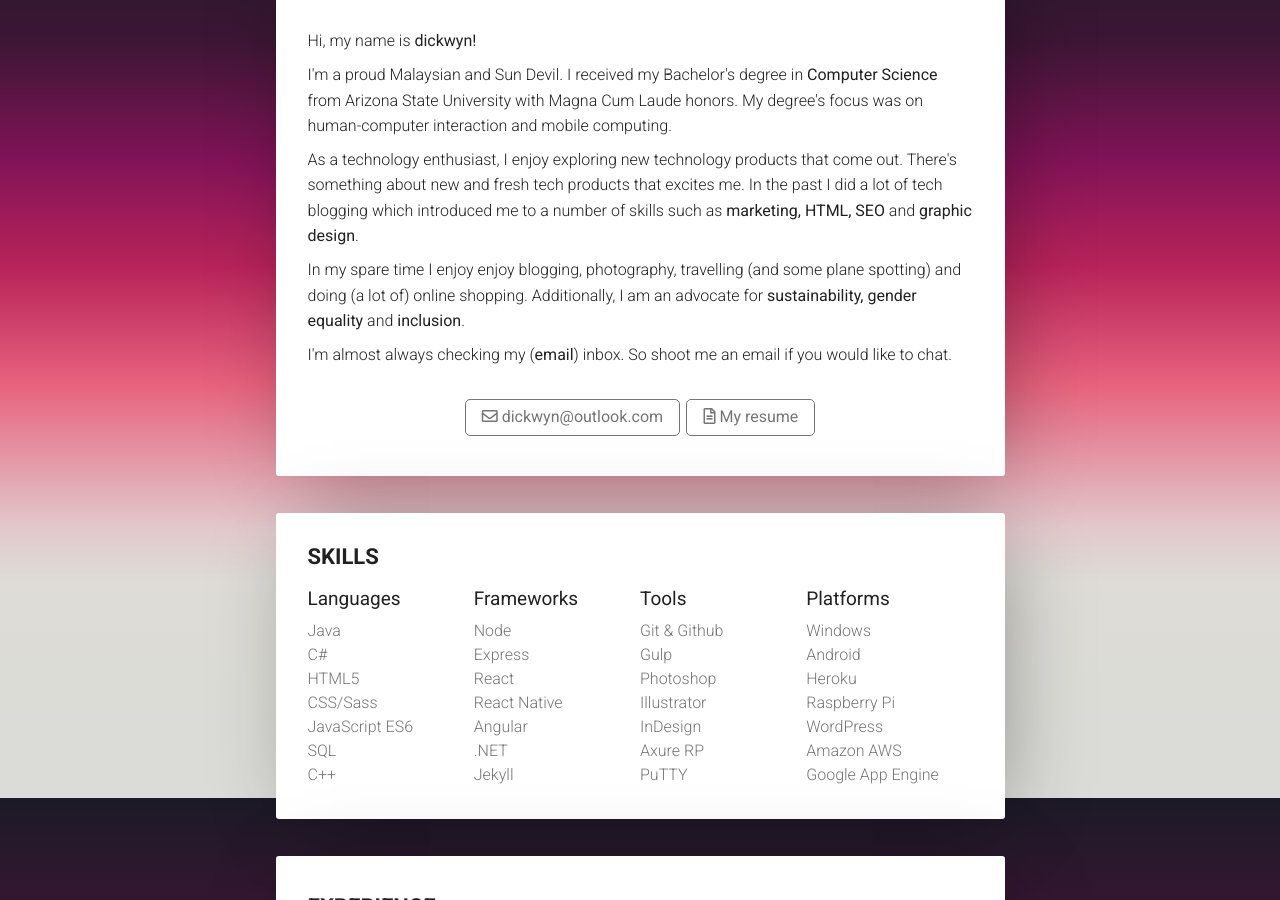
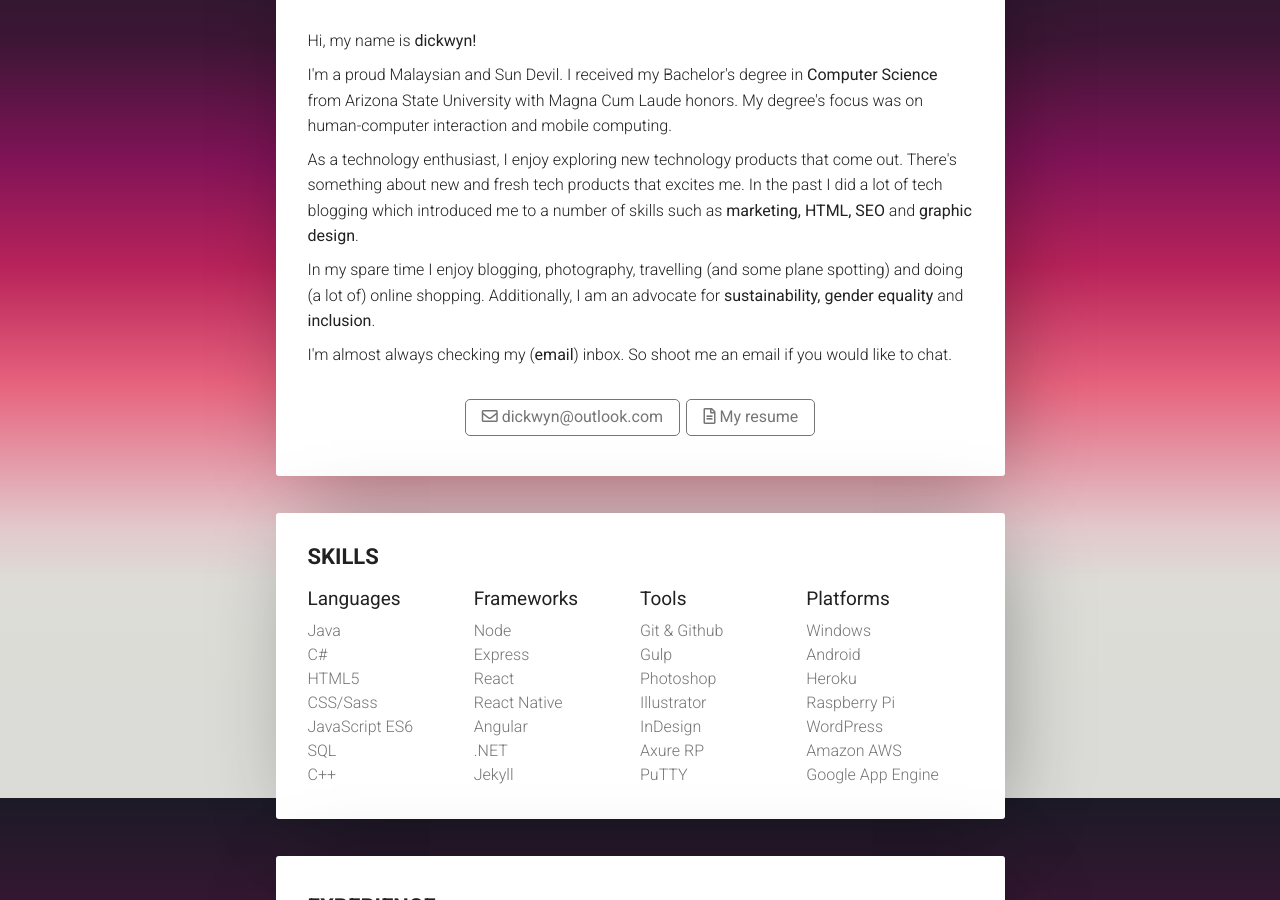
Before and after one commit to dickwyn/v2, a Jekyll site: the page built from index.html, in a window 1280 px wide and 900 px high, scrolled down 1002 px. Built offline with Jekyll 4.4.1, drawn with Linux system fonts in a browser that asks for light colours; nearby versions of some CDN libraries; Markdown is read by kramdown in place of the engine named in the settings; comment, search, counter and statistics services are not loaded.

Commit message:
(fix) typo on long summary

```diff
--- a/_data/summaries.yml
+++ b/_data/summaries.yml
@@ -5,5 +5,5 @@ long:
   - item: Hi, my name is <b>dickwyn!</b>
   - item: I'm a proud Malaysian and Sun Devil. I received my Bachelor's degree in <b>Computer Science</b> from Arizona State University with Magna Cum Laude honors. My degree's focus was on human-computer interaction and mobile computing.
   - item: As a technology enthusiast, I enjoy exploring new technology products that come out. There's something about new and fresh tech products that excites me. In the past I did a lot of tech blogging which introduced me to a number of skills such as <b>marketing, HTML, SEO</b> and <b>graphic design</b>.
-  - item: In my spare time I enjoy enjoy blogging, photography, travelling (and some plane spotting) and doing (a lot of) online shopping. Additionally, I am an advocate for <b>sustainability, gender equality</b> and <b>inclusion</b>.
+  - item: In my spare time I enjoy blogging, photography, travelling (and some plane spotting) and doing (a lot of) online shopping. Additionally, I am an advocate for <b>sustainability, gender equality</b> and <b>inclusion</b>.
   - item: I'm almost always checking my (<b>email</b>) inbox. So shoot me an email if you would like to chat.
```
